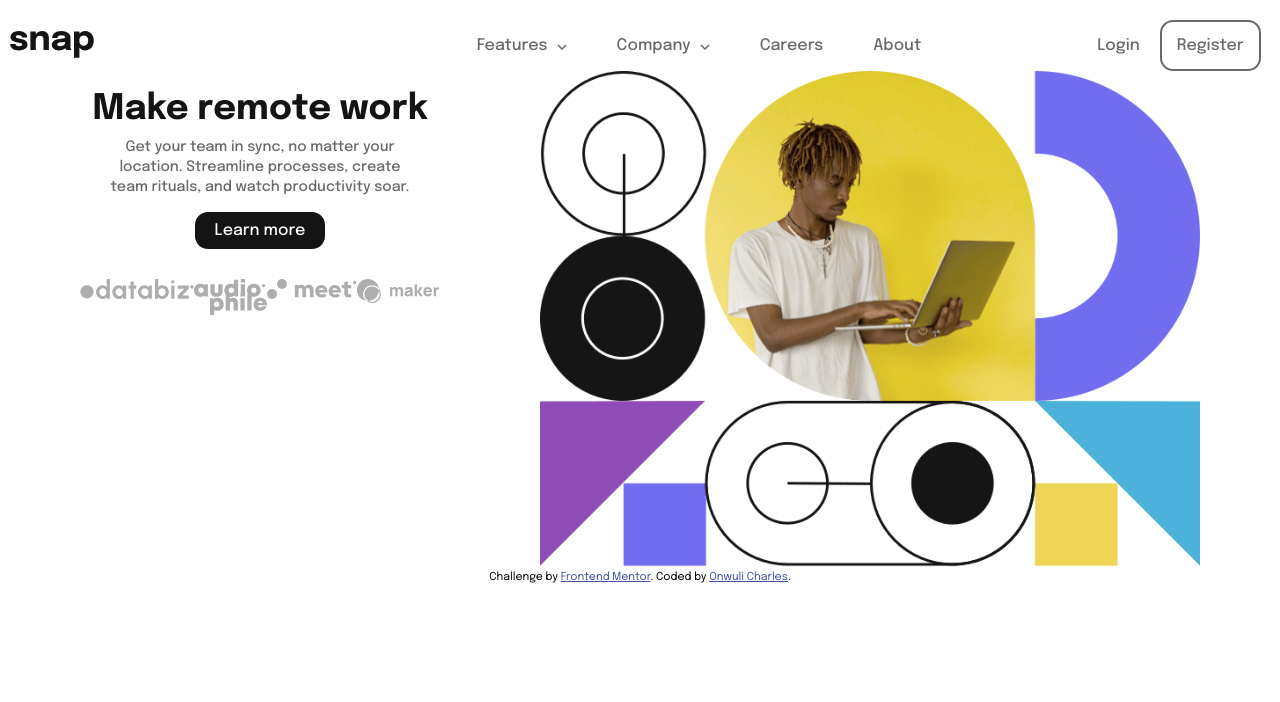
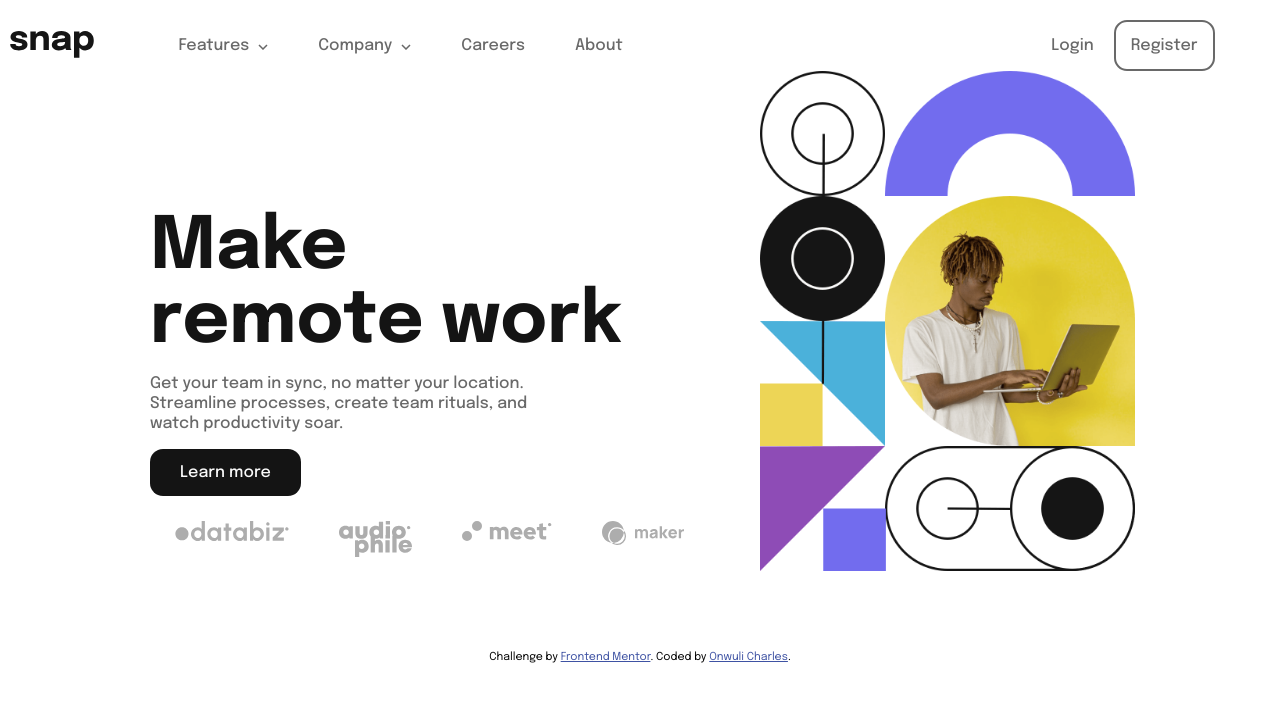
Before and after one commit to Ot-Charlie/Snap-landing-page, a plain HTML site: page index.html in a window 1280 px wide. Drawn offline with Linux system fonts and the light colour scheme.

Commit message:
desktop screen

```diff
--- a/index.html
+++ b/index.html
@@ -56,7 +56,11 @@
   </header>
   <main>
       <section class="section-one">
-        <img src="./images/image-hero-mobile.png" alt="An image of a boy hoolding a laptop">
+        <picture class="hero-img">
+  <source srcset="./images/image-hero-desktop.png" media="(min-width: 1024px)">
+
+  <img src="./images/image-hero-mobile.png" alt="An image of a boy holding a laptop">
+</picture>
       </section>
       <section class="section-two">
         <h1>Make remote work</h1>
--- a/style.css
+++ b/style.css
@@ -146,12 +146,14 @@ font-weight: 500;
 .attribution { font-size: 11px; text-align: center; }
     .attribution a { color: hsl(228, 45%, 44%); }
 @media(min-width:1020px){
-    .icon-menu{
+    .icon-menu, .overlay{
   display: none;
 }
 header{
     align-items: center;
     margin-top: 20px;
+    justify-content: unset;
+    gap: 200px;
 }
 .header-links{
 flex-direction:row;
@@ -185,7 +187,7 @@ box-shadow: 0 4px 8px rgba(0, 0, 0, 0.3);
  .login-register {
     flex-direction: row;
    align-items: center;
- margin-left: 30%;
+ margin-left: 90%;
  gap:20px;
  }
  .register{
@@ -193,13 +195,39 @@ box-shadow: 0 4px 8px rgba(0, 0, 0, 0.3);
  }
  main{
     display: flex;
-    gap:100px;
+    gap:50px;
     margin: 0 80px;
  }
  .section-two{
     order: 1; /*this is to make the section-two appear first chronologically*/
+    margin-top: 120px;
+    min-width: 50%;
+    margin-left: 70px;
+}
+h1{
+    max-width: 480px;
+    font-size: 4.5rem;
+    text-align: left;
+    margin-left: 0;
+}
+.section-two p{
+    max-width: 430px;
+    font-size: 1rem;
+    text-align: left;
+    margin: 15px 0 30px 0;
+}
+.learn-more{
+    text-align: left;
+}
+.section-two a {
+    padding: 15px 30px;
+    font-size: 1rem;
 }
  .section-one{
     order: 2;
  }
+ .hero-img img{
+    width: auto;
+    height: 500px;
+ }
 }
```
Also changed, not shown: script.js (+3 -6 lines), Screenshot_19-12-2025_185910_127.0.0.1.jpeg (added), 2 other files.
